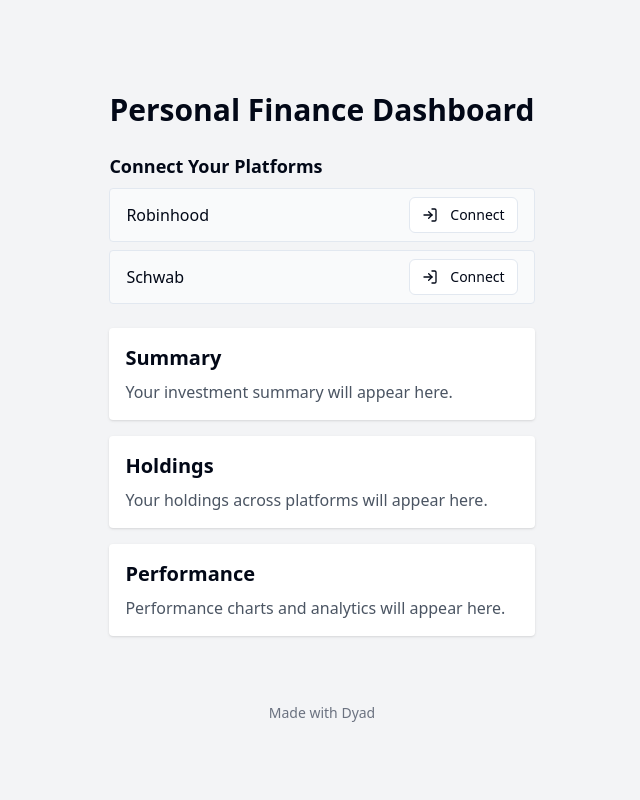
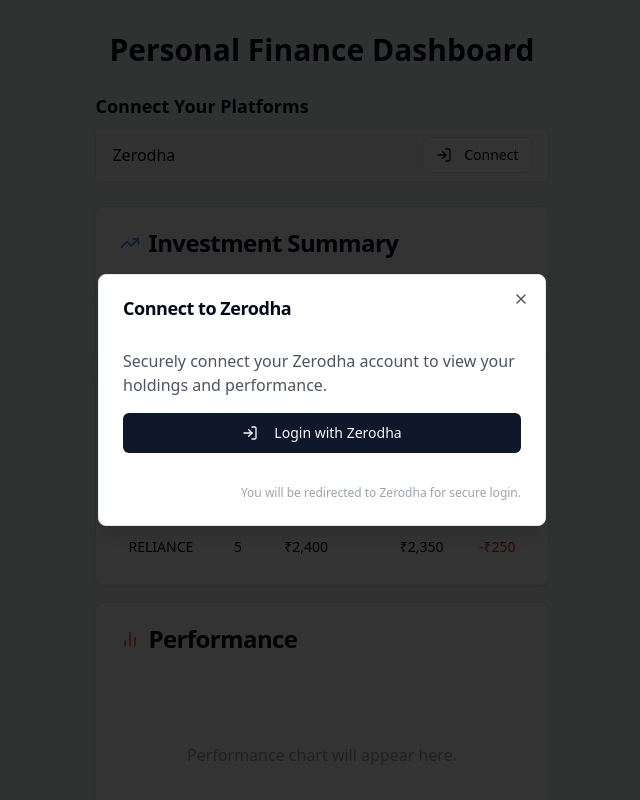
Before and after one commit to avalusa1/Personal-Finance, a React (Vite) app: page / in a window 1280 px wide. Both pictures are taken after a click on the button "Connect". Shown: the top 800 px of the page, without its empty margins (318-958 px from the left). Built offline with nearby package versions, Linux system fonts and the light colour scheme.

Commit message:
[dyad] Stunning Zerodha dashboard UI with modal login and backend OAuth stub - wrote 6 file(s)

```diff
--- a/src/components/Dashboard.tsx
+++ b/src/components/Dashboard.tsx
@@ -1,26 +1,106 @@
 import React from "react";
 import { useConfig } from "@/context/ConfigProvider";
 import PlatformConnector from "./PlatformConnector";
+import { Card, CardContent, CardHeader, CardTitle } from "@/components/ui/card";
+import { BarChart2, TrendingUp, Layers } from "lucide-react";
 
 const SectionSummary = () => (
-  <div className="p-4 bg-white rounded shadow mb-4">
-    <h2 className="text-xl font-bold mb-2">Summary</h2>
-    <p className="text-gray-600">Your investment summary will appear here.</p>
-  </div>
+  <Card className="mb-4">
+    <CardHeader>
+      <CardTitle>
+        <div className="flex items-center gap-2">
+          <TrendingUp className="w-5 h-5 text-blue-500" />
+          Investment Summary
+        </div>
+      </CardTitle>
+    </CardHeader>
+    <CardContent>
+      <div className="flex flex-col md:flex-row md:justify-between gap-4">
+        <div>
+          <div className="text-2xl font-bold">₹12,34,567</div>
+          <div className="text-gray-500">Total Portfolio Value</div>
+        </div>
+        <div>
+          <div className="text-2xl font-bold text-green-600">+₹34,567</div>
+          <div className="text-gray-500">Today's Gain</div>
+        </div>
+        <div>
+          <div className="text-2xl font-bold text-blue-600">₹2,00,000</div>
+          <div className="text-gray-500">Available Funds</div>
+        </div>
+      </div>
+    </CardContent>
+  </Card>
 );
 
 const SectionHoldings = () => (
-  <div className="p-4 bg-white rounded shadow mb-4">
-    <h2 className="text-xl font-bold mb-2">Holdings</h2>
-    <p className="text-gray-600">Your holdings across platforms will appear here.</p>
-  </div>
+  <Card className="mb-4">
+    <CardHeader>
+      <CardTitle>
+        <div className="flex items-center gap-2">
+          <Layers className="w-5 h-5 text-purple-500" />
+          Holdings
+        </div>
+      </CardTitle>
+    </CardHeader>
+    <CardContent>
+      <div className="overflow-x-auto">
+        <table className="min-w-full text-sm">
+          <thead>
+            <tr className="text-gray-500">
+              <th className="px-2 py-1 text-left">Stock</th>
+              <th className="px-2 py-1 text-right">Qty</th>
+              <th className="px-2 py-1 text-right">Avg Price</th>
+              <th className="px-2 py-1 text-right">Current Price</th>
+              <th className="px-2 py-1 text-right">P&L</th>
+            </tr>
+          </thead>
+          <tbody>
+            <tr>
+              <td className="px-2 py-1">TCS</td>
+              <td className="px-2 py-1 text-right">10</td>
+              <td className="px-2 py-1 text-right">₹3,200</td>
+              <td className="px-2 py-1 text-right">₹3,400</td>
+              <td className="px-2 py-1 text-right text-green-600">+₹2,000</td>
+            </tr>
+            <tr>
+              <td className="px-2 py-1">INFY</td>
+              <td className="px-2 py-1 text-right">15</td>
+              <td className="px-2 py-1 text-right">₹1,500</td>
+              <td className="px-2 py-1 text-right">₹1,650</td>
+              <td className="px-2 py-1 text-right text-green-600">+₹2,250</td>
+            </tr>
+            <tr>
+              <td className="px-2 py-1">RELIANCE</td>
+              <td className="px-2 py-1 text-right">5</td>
+              <td className="px-2 py-1 text-right">₹2,400</td>
+              <td className="px-2 py-1 text-right">₹2,350</td>
+              <td className="px-2 py-1 text-right text-red-600">-₹250</td>
+            </tr>
+          </tbody>
+        </table>
+      </div>
+    </CardContent>
+  </Card>
 );
 
 const SectionPerformance = () => (
-  <div className="p-4 bg-white rounded shadow mb-4">
-    <h2 className="text-xl font-bold mb-2">Performance</h2>
-    <p className="text-gray-600">Performance charts and analytics will appear here.</p>
-  </div>
+  <Card className="mb-4">
+    <CardHeader>
+      <CardTitle>
+        <div className="flex items-center gap-2">
+          <BarChart2 className="w-5 h-5 text-orange-500" />
+          Performance
+        </div>
+      </CardTitle>
+    </CardHeader>
+    <CardContent>
+      <div className="h-40 flex items-center justify-center text-gray-400">
+        {/* Placeholder for chart */}
+        <span>Performance chart will appear here.</span>
+      </div>
+    </CardContent>
+  </Card>
 );
 
 const sectionMap: Record<string, React.FC> = {
@@ -37,7 +117,7 @@ const Dashboard = () => {
   if (!config) return <div>No config loaded.</div>;
 
   return (
-    <div className="max-w-2xl mx-auto py-8">
+    <div className="max-w-3xl mx-auto py-8 px-2">
       <h1 className="text-3xl font-bold mb-6 text-center">Personal Finance Dashboard</h1>
       <div className="mb-6">
         <h2 className="text-lg font-semibold mb-2">Connect Your Platforms</h2>
--- a/src/components/PlatformConnector.tsx
+++ b/src/components/PlatformConnector.tsx
@@ -1,6 +1,7 @@
-import React from "react";
+import React, { useState } from "react";
 import { Button } from "@/components/ui/button";
 import { LogIn } from "lucide-react";
+import ZerodhaConnectModal from "./ZerodhaConnectModal";
 
 type Platform = {
   name: string;
@@ -9,15 +10,43 @@ type Platform = {
 };
 
 const PlatformConnector = ({ platform }: { platform: Platform }) => {
-  // In a real app, you'd handle OAuth or credential input here
+  const [modalOpen, setModalOpen] = useState(false);
+  const [loading, setLoading] = useState(false);
+
+  // Only Zerodha is supported for now
+  const isZerodha = platform.api === "zerodha";
+
+  const handleLogin = () => {
+    setLoading(true);
+    // Redirect to backend endpoint that starts OAuth flow
+    // Replace with your backend URL
+    window.location.href = `/api/zerodha/login`;
+  };
+
   return (
+    <>
       <div className="flex items-center justify-between bg-gray-50 rounded px-4 py-2 border">
         <span className="font-medium">{platform.name}</span>
-      <Button variant="outline" size="sm">
+        {isZerodha ? (
+          <>
+            <Button variant="outline" size="sm" onClick={() => setModalOpen(true)}>
               <LogIn className="w-4 h-4 mr-1" />
               Connect
             </Button>
+            <ZerodhaConnectModal
+              open={modalOpen}
+              onOpenChange={setModalOpen}
+              onLogin={handleLogin}
+              loading={loading}
+            />
+          </>
+        ) : (
+          <Button variant="outline" size="sm" disabled>
+            Coming Soon
+          </Button>
+        )}
       </div>
+    </>
   );
 };
 
--- /dev/null
+++ b/src/components/ZerodhaConnectModal.tsx
@@ -0,0 +1,48 @@
+import React from "react";
+import { Dialog, DialogContent, DialogHeader, DialogTitle, DialogFooter } from "@/components/ui/dialog";
+import { Button } from "@/components/ui/button";
+import { LogIn } from "lucide-react";
+
+type ZerodhaConnectModalProps = {
+  open: boolean;
+  onOpenChange: (open: boolean) => void;
+  onLogin: () => void;
+  loading?: boolean;
+};
+
+const ZerodhaConnectModal: React.FC<ZerodhaConnectModalProps> = ({
+  open,
+  onOpenChange,
+  onLogin,
+  loading,
+}) => {
+  return (
+    <Dialog open={open} onOpenChange={onOpenChange}>
+      <DialogContent className="max-w-md">
+        <DialogHeader>
+          <DialogTitle>Connect to Zerodha</DialogTitle>
+        </DialogHeader>
+        <div className="py-4">
+          <p className="mb-4 text-gray-600">
+            Securely connect your Zerodha account to view your holdings and performance.
+          </p>
+          <Button
+            className="w-full"
+            onClick={onLogin}
+            disabled={loading}
+          >
+            <LogIn className="w-4 h-4 mr-2" />
+            {loading ? "Redirecting..." : "Login with Zerodha"}
+          </Button>
+        </div>
+        <DialogFooter>
+          <p className="text-xs text-gray-400">
+            You will be redirected to Zerodha for secure login.
+          </p>
+        </DialogFooter>
+      </DialogContent>
+    </Dialog>
+  );
+};
+
+export default ZerodhaConnectModal;
--- a/src/config/default.yaml
+++ b/src/config/default.yaml
@@ -1,12 +1,12 @@
 platforms:
+  - name: Zerodha
+    enabled: true
+    api: zerodha
+    fields: []
   - name: Robinhood
-    enabled: true
+    enabled: false
     api: robinhood
     fields: [username, password]
-  - name: Schwab
-    enabled: true
-    api: schwab
-    fields: [api_key]
 dashboard:
   sections:
     - type: summary
--- /dev/null
+++ b/src/pages/api/zerodha/login.ts
@@ -0,0 +1,9 @@
+export async function GET() {
+  // In production, redirect to Zerodha OAuth URL with your API key
+  // Example: https://kite.trade/connect/login?api_key=YOUR_API_KEY&v=3&redirect_uri=YOUR_REDIRECT_URI
+  // For now, just redirect to Zerodha homepage as a placeholder
+  if (typeof window !== "undefined") {
+    window.location.href = "https://kite.zerodha.com/";
+  }
+  return new Response(null, { status: 302 });
+}
```
Lines whose indentation alone changed are shown as unchanged.
